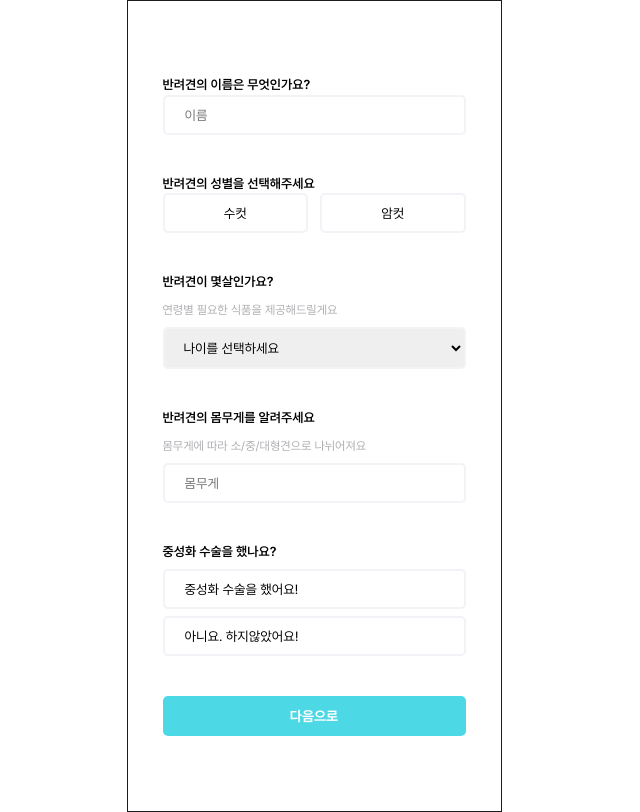
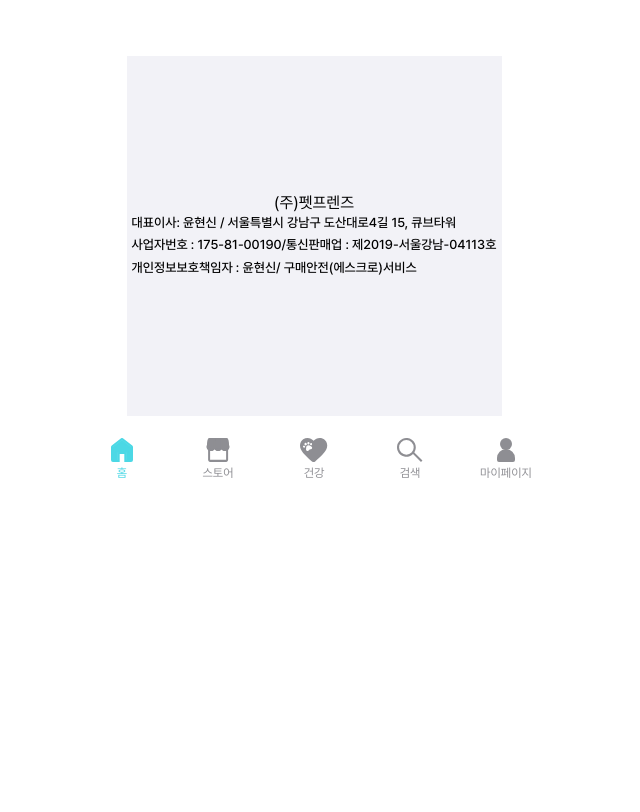
Before and after one commit to Ureca-6-PawSeul/PawSeul, a React (Vite) app in the folder frontend/: page / in a window 1280 px wide. Shown: the whole page, without its empty margins (326-966 px from the left). Built offline with nearby package versions, Linux system fonts and the light colour scheme; what emotion-reset would draw is missing.

Commit message:
fix: layout 수정 및 라우팅 수정(LUP-46)

```diff
--- a/frontend/src/App.tsx
+++ b/frontend/src/App.tsx
@@ -5,11 +5,10 @@
 import { Layout } from '@components/common/Layout';
 
 import Login from '@pages/Login';
-import PetAdd from '@components/Login/PetAdd';
-// import Home from '@pages/Home';
-// import Search from '@pages/Search';
-// import Store from '@pages/Store';
-// import Mypage from '@pages/Mypage';
+import Home from '@pages/Home';
+import Search from '@pages/Search';
+import Store from '@pages/Store';
+import Mypage from '@pages/Mypage';
 
 function App() {
   return (
@@ -17,12 +16,11 @@
       <Layout>
         <Global styles={globalStyle} />
         <Routes>
-          {/* <Route path="/*" element={<Login />} /> */}
-          <Route path="/*" element={<PetAdd />} />
-          {/* <Route path="/" element={<Home />} />
+          <Route path="/*" element={<Login />} />
+          <Route path="/" element={<Home />} />
           <Route path="/store" element={<Store />} />
           <Route path="/search" element={<Search />} />
-          <Route path="/mypage" element={<Mypage />} /> */}
+          <Route path="/mypage" element={<Mypage />} />
         </Routes>
       </Layout>
     </BrowserRouter>
--- a/frontend/src/components/common/Footer/index.tsx
+++ b/frontend/src/components/common/Footer/index.tsx
@@ -1,10 +1,25 @@
 import styled from '@emotion/styled';
 import { Flex } from '../Flex';
+import { Text } from '../Typo';
+import { colors } from '@styles/colors';
 
 export const Footer = () => {
-  return <Wrapper direction="column" align="center"></Wrapper>;
+  return (
+    <Flex
+      direction="column"
+      align="center"
+      backgroundColor={colors.Gray100}
+      height={360}
+      padding="5px"
+    >
+      <Text typo="label3">(주)펫프렌즈</Text>
+      <Text typo="Body3">
+        대표이사: 윤현신 / 서울특별시 강남구 도산대로4길 15, 큐브타워
+        <br />
+        사업자번호 : 175-81-00190/통신판매업 : 제2019-서울강남-04113호
+        <br />
+        개인정보보호책임자 : 윤현신/ 구매안전(에스크로)서비스
+      </Text>
+    </Flex>
+  );
 };
-
-const Wrapper = styled(Flex)`
-  overflow-x: hidden;
-`;
--- a/frontend/src/components/common/Header/index.tsx
+++ b/frontend/src/components/common/Header/index.tsx
@@ -8,6 +8,6 @@
 };
 
 const Wrapper = styled(Flex)`
-height: 0px;
+  height: 56px;
   overflow-x: hidden;
 `;
--- a/frontend/src/components/common/Layout/index.tsx
+++ b/frontend/src/components/common/Layout/index.tsx
@@ -7,13 +7,13 @@
 
 export const Layout = ({ children }: { children: React.ReactNode }) => {
   return (
-    <Wrapper direction="column" align="center" height={812}>
-      <Flex width={375} direction='column'>
-        <Header />
+    <Wrapper direction="column" align="center">
+      <Header />
+      <Flex width={375} direction="column">
         {children}
-        {/* <Navbar /> */}
-        {/* <Footer /> */}
+        <Footer />
       </Flex>
+      <Navbar />
     </Wrapper>
   );
 };
```
Also changed, not shown: frontend/public/favicon.svg.
